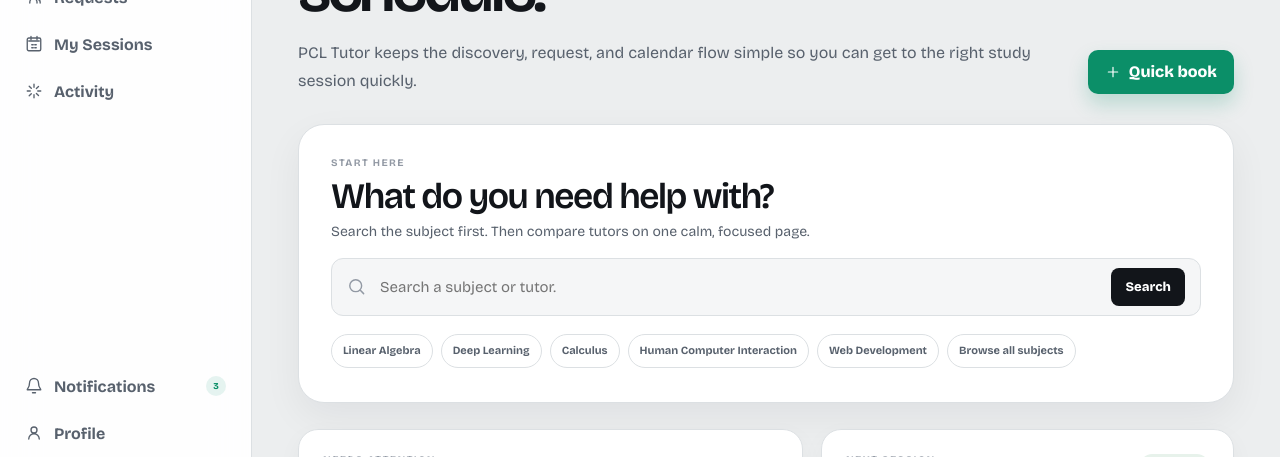
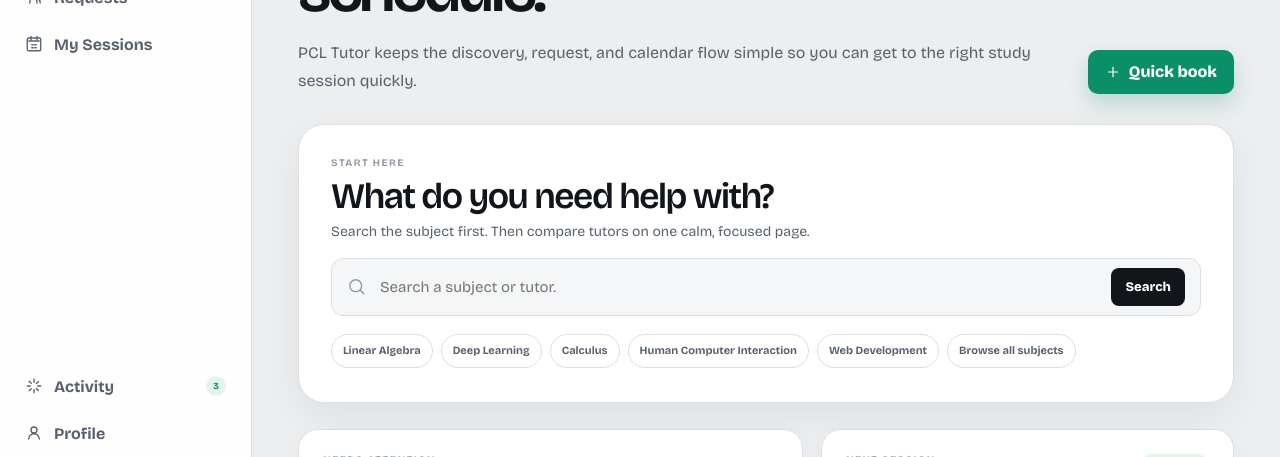
Before and after one commit to Calpinosss/Midterm-Project-Group-9, a React (Vite) app in the folder frontend/: page /#/login in a window 1280 px wide. Both pictures are taken after a click on the button "Enter PCL Tutor". Shown: the part 234-691 px from the top of the page. Built offline with nearby package versions, Linux system fonts and the light colour scheme.

Commit message:
fix featured art layout

```diff
--- a/frontend/src/components/AppShell.jsx
+++ b/frontend/src/components/AppShell.jsx
@@ -12,7 +12,6 @@
   { label: 'Find a Tutor', to: '/find', icon: 'search' },
   { label: 'Requests', to: '/requests', icon: 'users' },
   { label: 'My Sessions', to: '/sessions', icon: 'calendar' },
-  { label: 'Activity', to: '/activity', icon: 'spark' },
 ];
 
 const tutorNav = [
@@ -69,8 +68,12 @@
 
         <div className="sidebar-spacer" />
         <div className="sidebar-foot">
-          <NavLink className={({ isActive }) => `nav-item ${isActive ? 'active' : ''}`} to="/notifications" title={collapsed ? 'Notifications' : undefined}>
-            <Icon name="bell" size={18} /><span>Notifications</span>{!collapsed && <span className="nav-count">{notifications.length}</span>}
+          {/* Activity now carries the unread count that used to sit on the removed
+              Notifications item, so the badge follows the notification data rather than a
+              sidebar entry that no longer exists. The panel itself is still opened from
+              the topbar bell, which is untouched. */}
+          <NavLink className={({ isActive }) => `nav-item ${isActive ? 'active' : ''}`} to="/activity" title={collapsed ? 'Activity' : undefined}>
+            <Icon name="spark" size={18} /><span>Activity</span>{!collapsed && <span className="nav-count">{notifications.length}</span>}
           </NavLink>
           <NavLink className={({ isActive }) => `nav-item ${isActive ? 'active' : ''}`} to="/profile" title={collapsed ? 'Profile' : undefined}>
             <Icon name="profile" size={18} /><span>Profile</span>
--- a/frontend/src/components/NotificationPopover.jsx
+++ b/frontend/src/components/NotificationPopover.jsx
@@ -35,7 +35,7 @@
           </Link>
         ))}
       </div>
-      <Link className="notification-footer" to="/notifications" onClick={onClose}>View all notifications <Icon name="arrowRight" size={14} /></Link>
+      <Link className="notification-footer" to="/activity" onClick={onClose}>Go to activity <Icon name="arrowRight" size={14} /></Link>
     </div>
   );
 }
```
